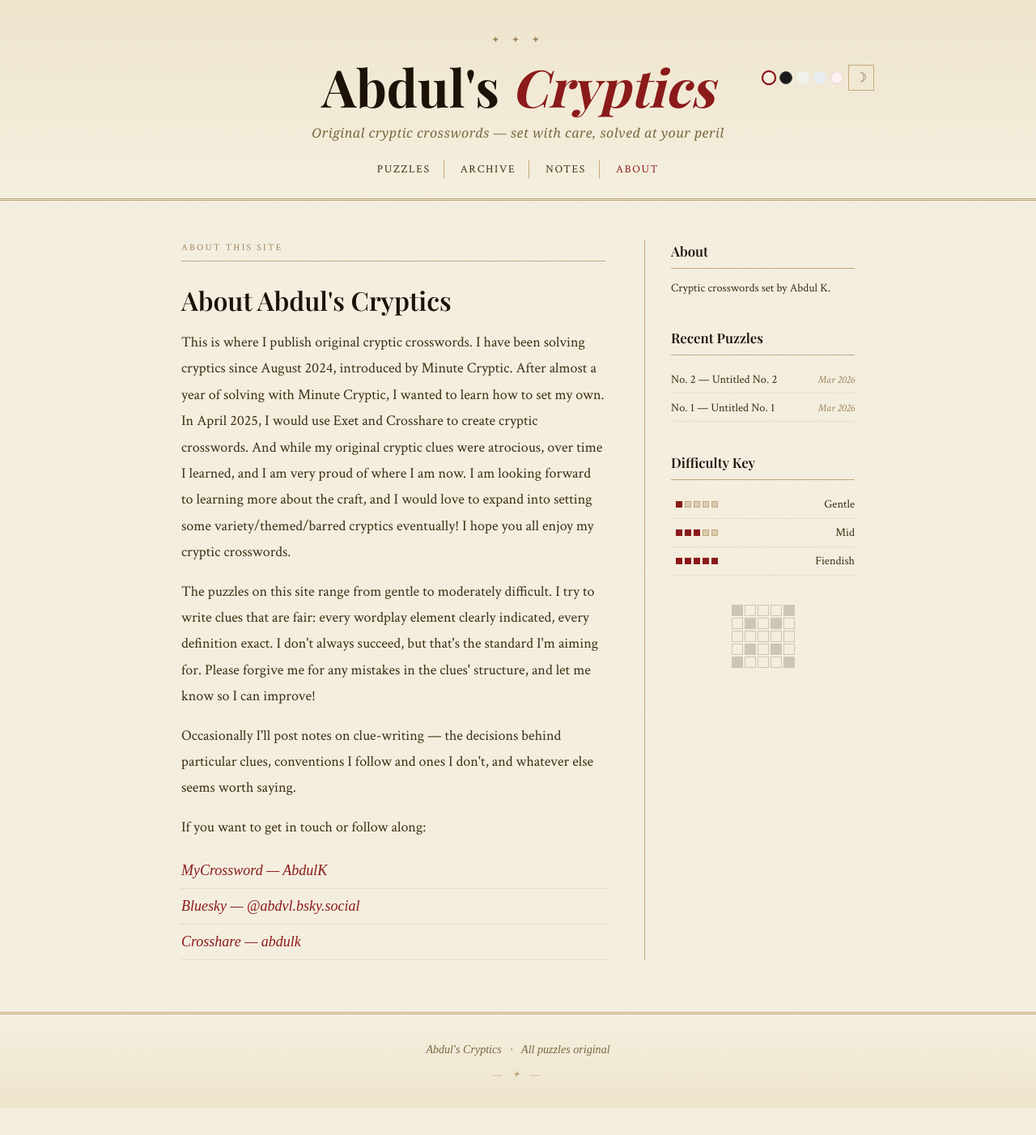
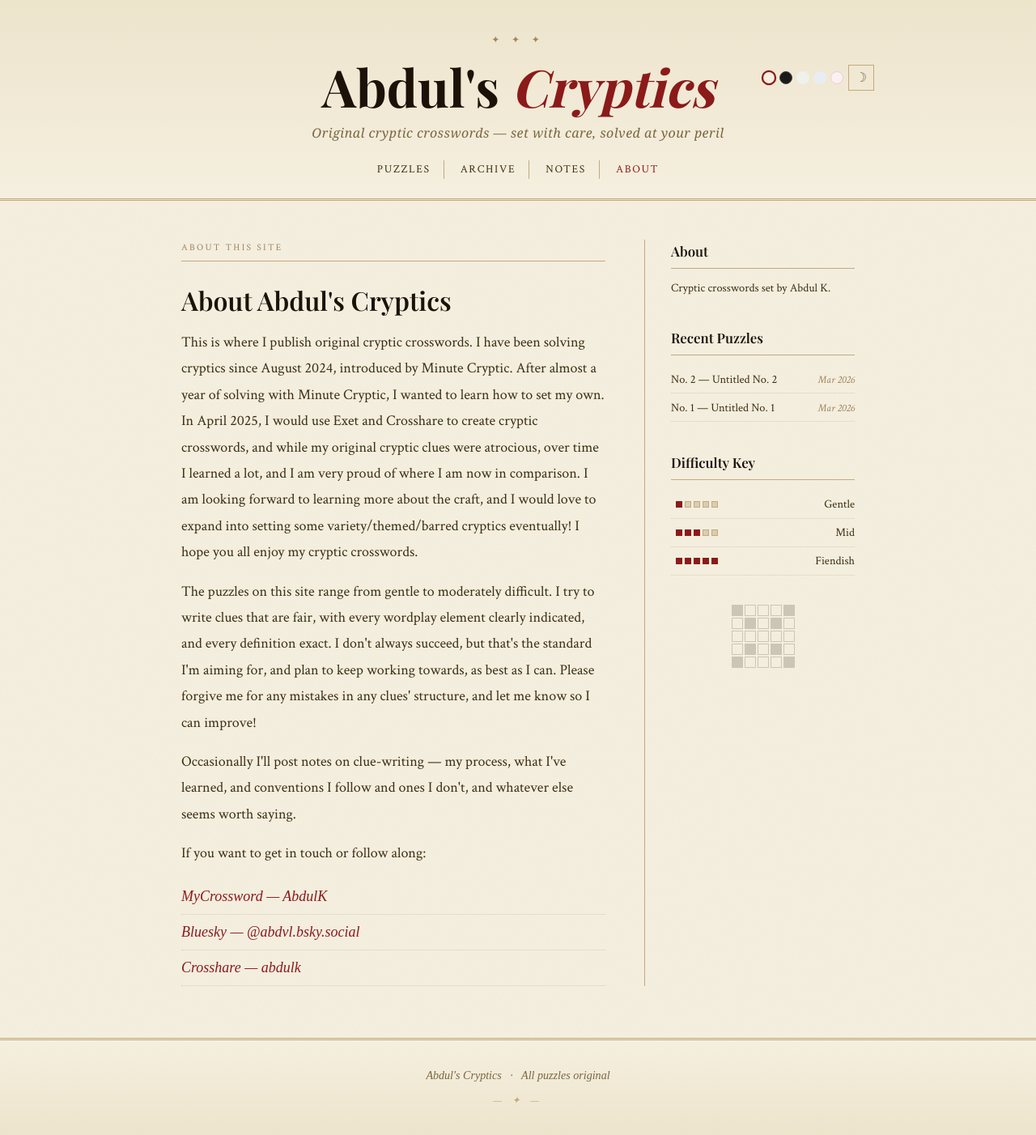
Before and after one commit to abdulkhaleddd/abdulkhaleddd.github.io, a Jekyll site: the page built from about.html, in a window 1280 px wide. Shown: the whole page at 81% size. Built offline with Jekyll 4.4.1, drawn with Linux system fonts in a browser that asks for light colours; some web fonts are replaced; before the commit the page ends 1369 px from its top, so only the background shows below that.

Commit message:
Update about.html

```diff
--- a/about.html
+++ b/about.html
@@ -8,15 +8,15 @@ permalink: /about/
   <h1 class="post-title">About Abdul's Cryptics</h1>
   <div class="post-body">
     <p>
-      This is where I publish original cryptic crosswords. I have been solving cryptics since August 2024, introduced by Minute Cryptic. After almost a year of solving with Minute Cryptic, I wanted to learn how to set my own. In April 2025, I would use Exet and Crosshare to create cryptic crosswords. And while my original cryptic clues were atrocious, over time I learned, and I am very proud of where I am now. I am looking forward to learning more about the craft, and I would love to expand into setting some variety/themed/barred cryptics eventually! I hope you all enjoy my cryptic crosswords.
+      This is where I publish original cryptic crosswords. I have been solving cryptics since August 2024, introduced by Minute Cryptic. After almost a year of solving with Minute Cryptic, I wanted to learn how to set my own. In April 2025, I would use Exet and Crosshare to create cryptic crosswords, and while my original cryptic clues were atrocious, over time I learned a lot, and I am very proud of where I am now in comparison. I am looking forward to learning more about the craft, and I would love to expand into setting some variety/themed/barred cryptics eventually! I hope you all enjoy my cryptic crosswords.
     </p>
     <p>
       The puzzles on this site range from gentle to moderately difficult. I try to write clues
-      that are fair: every wordplay element clearly indicated, every definition exact. I don't
-      always succeed, but that's the standard I'm aiming for. Please forgive me for any mistakes in the clues' structure, and let me know so I can improve!
+      that are fair, with every wordplay element clearly indicated, and every definition exact. I don't
+      always succeed, but that's the standard I'm aiming for, and plan to keep working towards, as best as I can. Please forgive me for any mistakes in any clues' structure, and let me know so I can improve!
     </p>
     <p>
-      Occasionally I'll post notes on clue-writing — the decisions behind particular clues,
+      Occasionally I'll post notes on clue-writing — my process, what I've learned, and
       conventions I follow and ones I don't, and whatever else seems worth saying.
     </p>
     <p>
```
